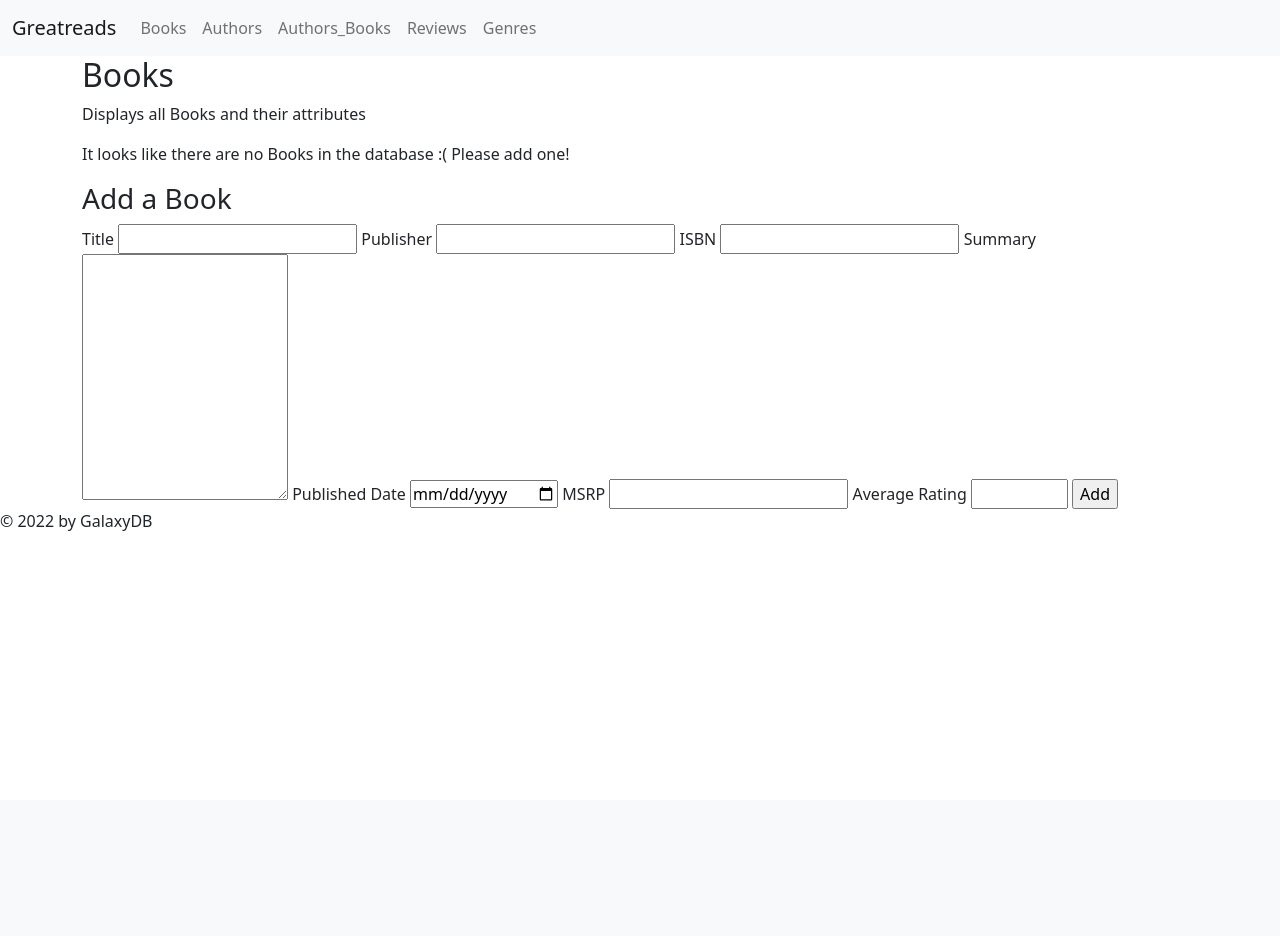
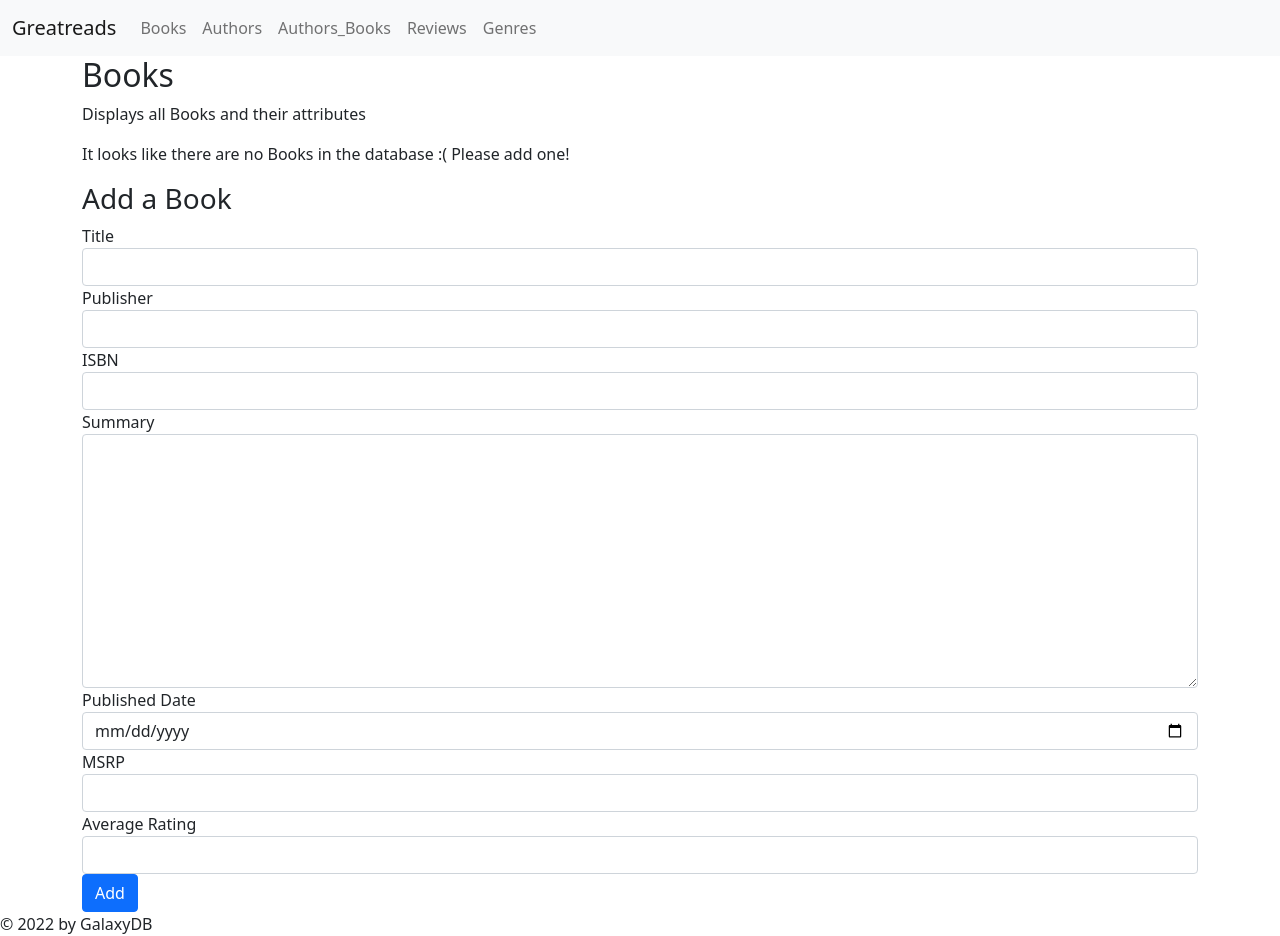
Before and after one commit to spencerlwahlstrom/greatreads, a Flask app: page /books in a window 1280 px wide. Before the commit the page ends 531 px from the top, so only its background shows below. Run offline with Flask 2, Linux system fonts and the light colour scheme; data that the repository does not hold is empty; some libraries are stand-ins or nearby versions.

Commit message:
update add book form with bootstrap

```diff
--- a/templates/books.html
+++ b/templates/books.html
@@ -8,7 +8,7 @@
     <p class="important">Displays all Books and their attributes</p>
 
     {% if books %}
-    <table border="1" cellpadding="5">
+    <table class="table">
         <tr>
             {% for attr in books[0].keys() %}
             {% if attr != "book_id" %}
@@ -27,8 +27,8 @@
             <td>{{ book.published_date }}</td>
             <td>{{ book.msrp }}</td>
             <td>{{ book.average_rating }}</td>
-            <td><a href="{{ url_for('edit_book', book_id=book.book_id) }}"><button>Edit</button></a></td>
-            <td><a href="{{ url_for('delete_book', book_id=book.book_id) }}"><button>Delete</button></a></td>
+            <td><a href="{{ url_for('edit_book', book_id=book.book_id) }}"><button type="button" class="btn btn-secondary">Edit</button></a></td>
+            <td><a href="{{ url_for('delete_book', book_id=book.book_id) }}"><button type="button" class="btn btn-secondary">Delete</button></a></td>
         </tr>
         {% endfor %}
     </table>
@@ -38,16 +38,37 @@
 
     {% endif %}
 
+    <h3>Add a Book</h3>
     <form method="POST" id="add_book" action="{{ url_for('books') }}">
-        <h3>Add a Book</h3>
-        <label>Title</label> <input type="text" name="title">
-        <label>Publisher</label> <input type="text" name="publisher">
-        <label>ISBN</label> <input type="text" name="isbn">
-        <label>Summary</label> <textarea rows="10" name="summary"></textarea>
-        <label>Published Date</label> <input type="date" name="published_date">
-        <label>MSRP</label> <input type="number" name="msrp" step="0.01">
-        <label>Average Rating</label> <input type="number" name="average_rating" min="1" max="5" step="0.1">
-        <input type="submit" value="Add">
+        <div class="form-group">
+            <label for="title">Title</label>
+            <input type="text" class="form-control" name="title" id="title">
+        </div>
+        <div class="form-group">
+            <label for="publisher">Publisher</label>
+            <input type="text" class="form-control" name="publisher" id="publisher">
+        </div>
+        <div class="form-group">
+            <label for="isbn">ISBN</label>
+            <input type="text" class="form-control" name="isbn" id="isbn">
+        </div>
+        <div class="form-group">
+            <label for="summary">Summary</label>
+            <textarea rows="10" class="form-control" name="summary" id="summary"></textarea>
+        </div>
+        <div class="form-group">
+            <label for="published_date">Published Date</label>
+            <input type="date" class="form-control" name="published_date" id="published_date">
+        </div>
+        <div class="form-group">
+            <label for="msrp">MSRP</label>
+            <input type="number" class="form-control" name="msrp" id="msrp" step="0.01">
+        </div>
+        <div class="form-group">
+            <label for="average_rating">Average Rating</label>
+            <input type="number" class="form-control" name="average_rating" id="average_rating" min="1" max="5" step="0.1">
+        </div>
+        <button type="submit" class="btn btn-primary">Add</button>
     </form>
 
 {% endblock %}
```
